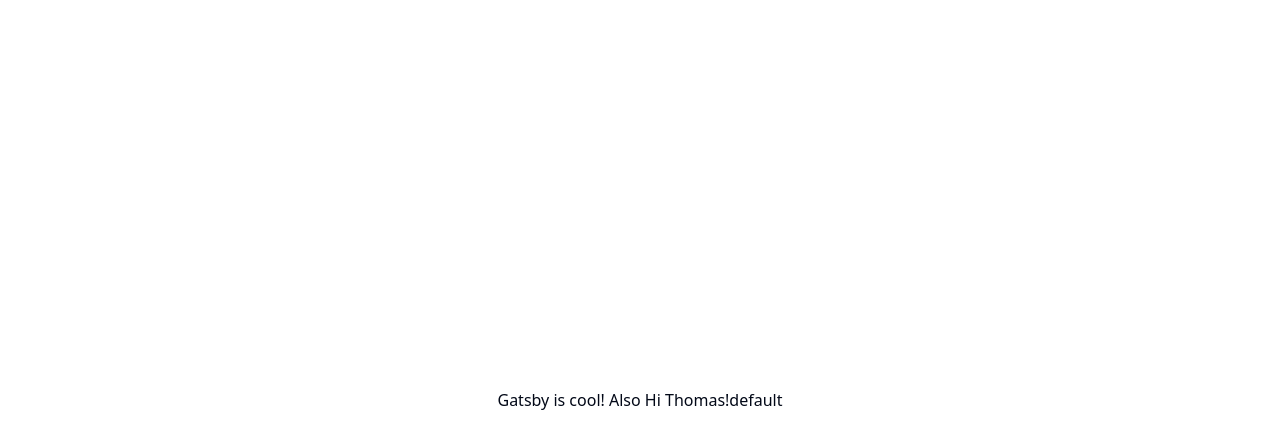
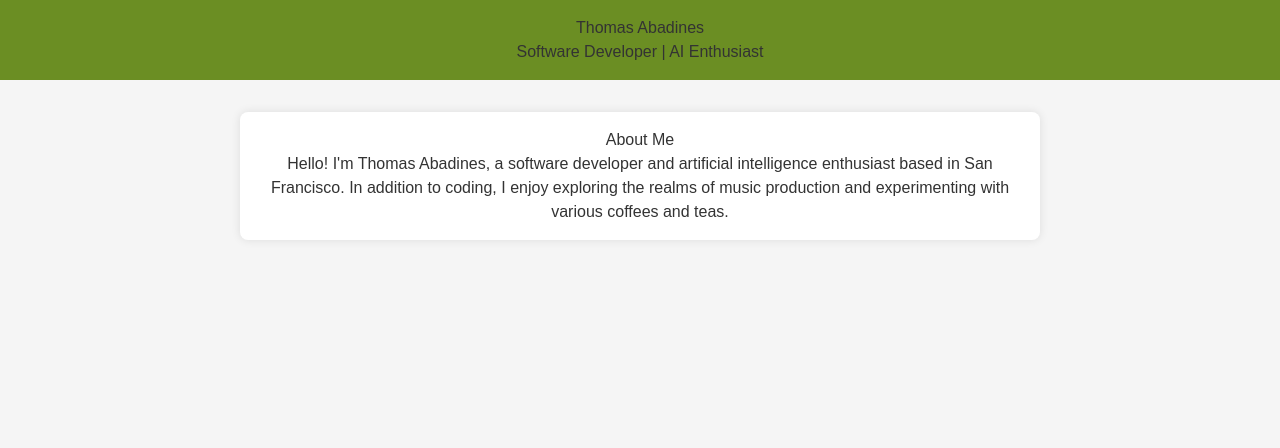
Before and after one commit to tabadines00/personalsite, a Gatsby site: page / in a window 1280 px wide. Built offline with nearby package versions, Linux system fonts and the light colour scheme; Gatsby itself is replaced by a stand-in of ours; no server answers.

Commit message:
changed some values

```diff
--- a/src/pages/index.tsx
+++ b/src/pages/index.tsx
@@ -22,10 +22,19 @@
 	})
 
   return (
-	<main className="grid place-items-center h-screen">
-	  Gatsby is cool!
-	  Also Hi Thomas!
-	  {message}
+	<main>
+		<header>
+			<h1>Thomas Abadines</h1>
+			<p>Software Developer | AI Enthusiast</p>
+		</header>
+
+		<section>
+			<h2>About Me</h2>
+			<p>
+				Hello! I'm Thomas Abadines, a software developer and artificial intelligence enthusiast based in San Francisco.
+				In addition to coding, I enjoy exploring the realms of music production and experimenting with various coffees and teas.
+			</p>
+		</section>
 	</main>
   )
 }
--- a/src/styles/global.css
+++ b/src/styles/global.css
@@ -74,3 +74,30 @@
     @apply bg-background text-foreground;
   }
 }
+
+body {
+    font-family: 'Arial', sans-serif;
+    background-color: #f5f5f5; /* cream/white */
+    color: #333; /* dark brown */
+    margin: 0;
+    padding: 0;
+    text-align: center;
+}
+
+header {
+    background-color: #6b8e23; /* sage green */
+    padding: 1em;
+}
+
+h1 {
+    margin-bottom: 0;
+}
+
+section {
+    max-width: 800px;
+    margin: 2em auto;
+    padding: 1em;
+    background-color: #fff; /* white */
+    border-radius: 8px;
+    box-shadow: 0 0 10px rgba(0, 0, 0, 0.1);
+}
```
